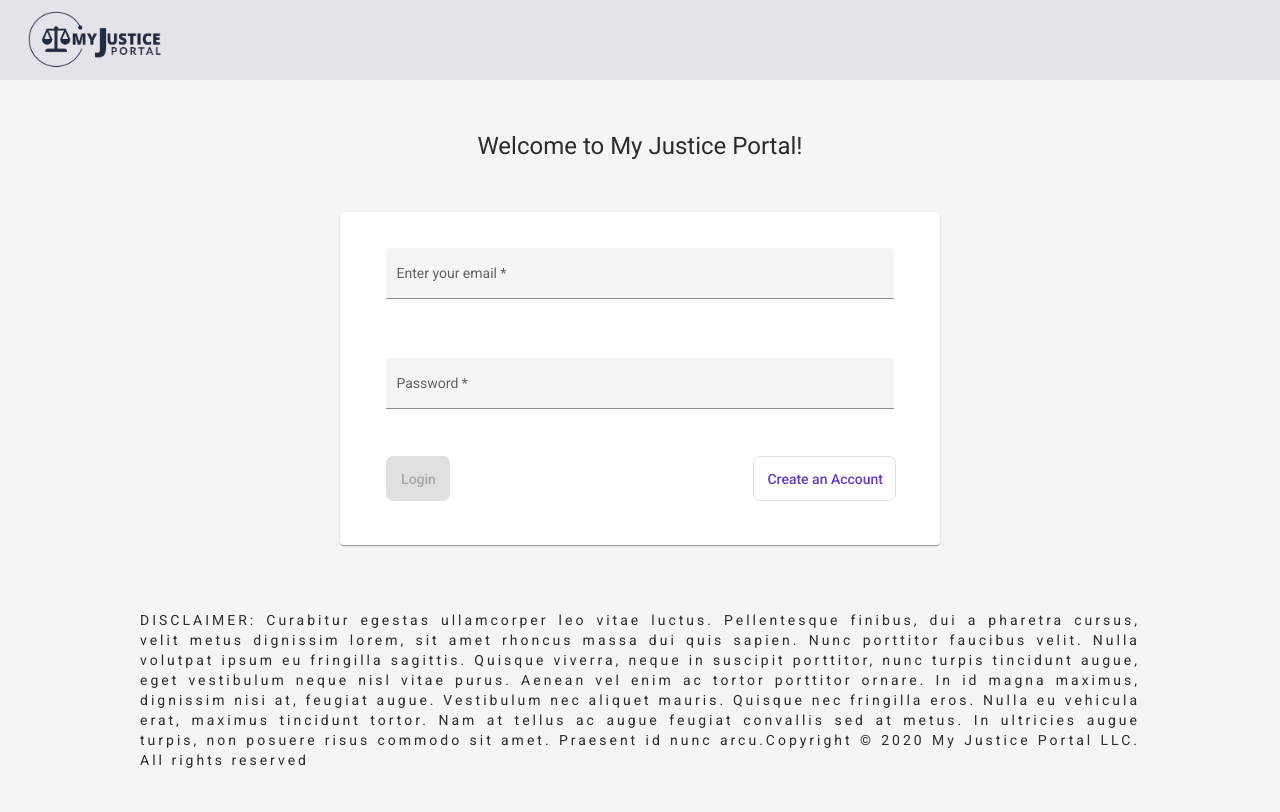
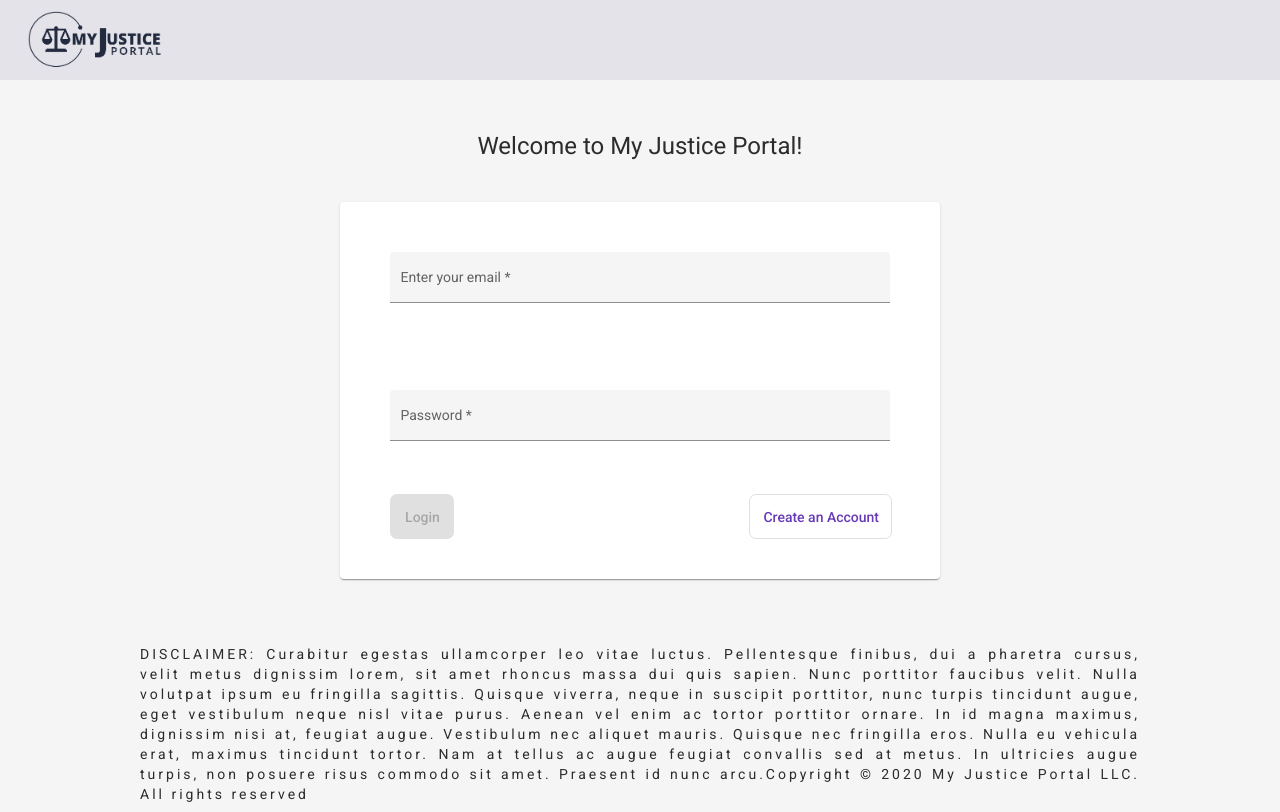
Before and after one commit to Piyush696/myjusticeportal-ui, an Angular app: page /login in a window 1280 px wide. Built offline with nearby package versions, Linux system fonts and the light colour scheme.

Commit message:
boostrap classes added

```diff
--- a/src/app/pages/login/login.component.css
+++ b/src/app/pages/login/login.component.css
@@ -33,7 +33,7 @@
   width: 600px;
 }
 
-.text-style {
+.disclamer-width {
   text-align: justify;
   letter-spacing: 3px;
   padding-top: 15px;
@@ -47,22 +47,9 @@
   padding-top: 10px !important;
 }
 
-.mat-btn-area {
-  padding-left: 20px;
-}
-
-.button-row {
-  padding-bottom: 20px;
-
-}
-
-.mat-btn-default {
-  padding-right: 20px;
-}
 
 .mat-forms-fields {
   width: 100%;
-  padding: 10px 20px 10px 20px;
 }
 
 .text-danger {
@@ -82,7 +69,3 @@
   padding: 5px 12px 4px 13px;
   border-radius: 7px;
 }
-
-.text-center {
-  margin-bottom: 50px;
-}
--- a/src/app/pages/login/login.component.html
+++ b/src/app/pages/login/login.component.html
@@ -3,10 +3,10 @@
 </div>
 <div class="login-container">
     <div class="matCard">
-        <h1 class="text-center">Welcome to My Justice Portal!</h1>
+        <h1 class="text-center mb-3 pb-4">Welcome to My Justice Portal!</h1>
         <mat-card>
             <div class="col-md-12" class="input-container">
-                <mat-form-field appearance="fill" class="mat-forms-fields">
+                <mat-form-field appearance="fill" class="mat-forms-fields p-4">
                     <mat-label>Enter your email</mat-label>
                     <input matInput placeholder="pat@example.com" [formControl]="loginForm.controls['email']" required>
                     <mat-error *ngIf="loginForm.controls['email'].invalid && loginForm.controls['email'].touched">
@@ -17,7 +17,7 @@
                 </mat-form-field>
             </div>
             <div class="col-md-12" class="input-container">
-                <mat-form-field appearance="fill" class="mat-forms-fields mat-Padding">
+                <mat-form-field appearance="fill" class="mat-forms-fields p-4">
                     <mat-label>Password</mat-label>
                     <input type="password" matInput placeholder="password"
                         [formControl]="loginForm.controls['password']" required>
@@ -29,11 +29,11 @@
                 </mat-form-field>
             </div>
             <div class="btn-group">
-                <div class="button-row mat-btn-area">
+                <div class="pl-4 pb-4">
                     <button [disabled]="loginForm.invalid" mat-raised-button color="primary" class="btn-padding"
                         (click)="onLogin()">Login</button>
                 </div>
-                <div class="button-row mat-btn-default">
+                <div class="pb-4 pr-4 mr-2">
                     <button [routerLink]="'/register'" mat-stroked-button color="primary" class="btn-padding">Create an
                         Account</button>
                 </div>
@@ -43,7 +43,7 @@
         </div>
     </div>
 </div>
-<div class="login-container text-style">
+<div class="login-container disclamer-width">
     <label class="text-size">DISCLAIMER: Curabitur egestas ullamcorper leo vitae luctus. Pellentesque finibus, dui a
         pharetra
         cursus, velit metus
--- a/src/app/pages/registration/registration.component.css
+++ b/src/app/pages/registration/registration.component.css
@@ -13,7 +13,8 @@
 .btn-group {
   display: flex;
   justify-content: space-between;
-  padding: 10px 20px 22px 20px;
+  margin-left: 10px;
+  margin-bottom: 13px !important;
 }
 
 .header {
@@ -25,7 +26,7 @@
   display: flex;
   align-items: center;
   justify-content: center;
-  padding: 15px 24px 10px 24px;
+  padding: 10px;
 }
 
 
@@ -48,16 +49,12 @@
   font-size: 13px;
 }
 
-.text-center {
-  margin-bottom: 50px;
-}
 
 .full-width {
   padding-right: 0px;
 }
 
 .btn-padding {
-  padding: 5px 12px 4px 13px;
   border-radius: 7px;
 }
 
--- a/src/app/pages/registration/registration.component.html
+++ b/src/app/pages/registration/registration.component.html
@@ -3,7 +3,7 @@
 </div>
 <div class="register-container">
     <div class="matCard">
-        <h1 class="text-center">Create an Account</h1>
+        <h1 class="text-center mb-4 pb-4">Create an Account</h1>
         <mat-card>
             <div class="col-md-12" class="input-container">
                 <div class="col-md-6 input-name">
@@ -72,12 +72,12 @@
                     </mat-error>
                 </mat-form-field>
             </div>
-            <div class="btn-group">
+            <div class="btn-group mt-1">
                 <div>
                     <button mat-raised-button color="primary" class="btn-padding"
                         (click)="onRegister()">Register</button>
                 </div>
-                <div>
+                <div class="mr-2">
                     <button [routerLink]="'/login'" mat-stroked-button color="primary" class="btn-padding">Back to
                         Login</button>
                 </div>
```
